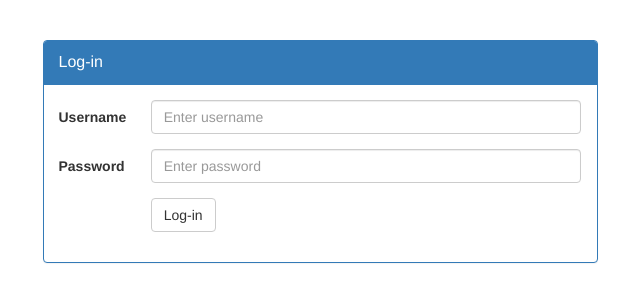
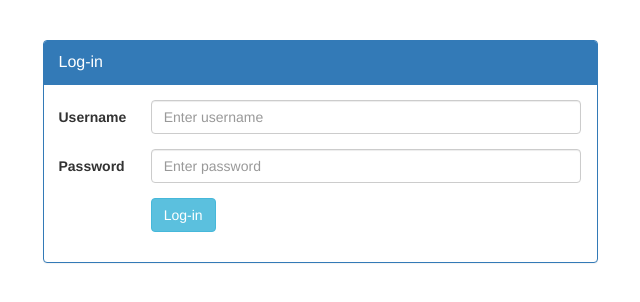
Before and after one commit to matthewdeeco/todolist-meowstic, a Django app: page /login/ in a window 1280 px wide. Shown: the top 302 px of the page, without its empty margins (320-960 px from the left). Run offline with Django 3.2, Linux system fonts and the light colour scheme; some libraries are stand-ins or nearby versions.

Commit message:
add log-out button

```diff
--- a/todo/templates/home.html
+++ b/todo/templates/home.html
@@ -35,6 +35,9 @@
 			</div>
 		</div>
 	</div>
+	<div class="col-md-2 col-md-pull-1 voffset3">
+		<a href="/logout" class="btn btn-info">Log-out</a>
+	</div>
 </div>
 
 {% endblock %}
--- a/todo/templates/login.html
+++ b/todo/templates/login.html
@@ -24,7 +24,7 @@
 					</div>
 					<div class="form-group">
 						<div class="col-sm-offset-2 col-sm-10">
-							<button type="submit" class="btn btn-default" id="submit_btn">Log-in</button>
+							<button type="submit" class="btn btn-info" id="submit_btn">Log-in</button>
 						</div>
 					</div>
 					{% csrf_token %}
--- a/todo/views.py
+++ b/todo/views.py
@@ -34,6 +34,7 @@ def new_item(request):
 	Item.objects.create(text = request.POST['new_item_text'], user=request.user)
 	return redirect('/home/')
 
+@login_required
 def logout_page(request):
 	logout(request)
 	return redirect('/')
```
